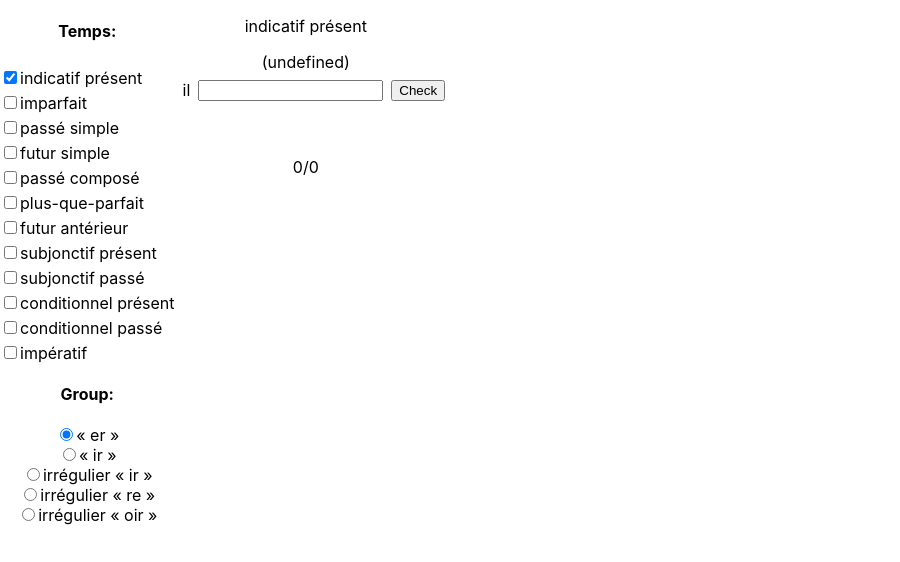
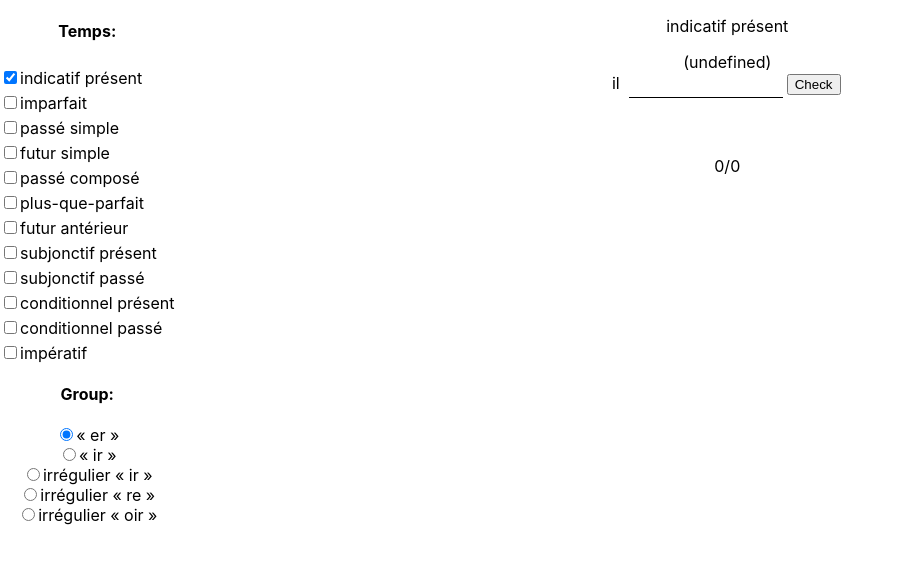
Before and after one commit to jacqlynb/conjugaison, a React (Create React App) app in the folder client/: page / in a window 1280 px wide. Shown: the top 562 px of the page, without its empty margins (0-900 px from the left). Built offline with nearby package versions, Linux system fonts and the light colour scheme; no server answers.

Commit message:
add styles for conjugation form validation errors

```diff
--- /dev/null
+++ b/client/src/pages/FlashCard/FlashCard.css
@@ -0,0 +1,18 @@
+.flashcard-container {
+    width: 50%;
+    margin: 0 auto;
+}
+
+.flashcard {
+    display: flex;
+    flex-direction: column;
+}
+
+.conjugation-input {
+    width: 150px;
+}
+
+.correct-response {
+  margin-top: 20px;
+  white-space: pre;
+}
--- a/client/src/pages/FlashCard/FlashCard.js
+++ b/client/src/pages/FlashCard/FlashCard.js
@@ -1,5 +1,6 @@
 import React from 'react';
 import {Prompt, ConjugationForm} from './components'
+import './FlashCard.css'
 
 export function FlashCard(props) {
     const correctResponse = (
@@ -16,16 +17,20 @@ export function FlashCard(props) {
     );
 
     return (
+        <div className="flashcard-container">
             <div className="flashcard">
               <Prompt currentTense={props.currentTense}
                       infinitive={props.infinitive} />
               <ConjugationForm onSubmit={props.onSubmit}
                                pronoun={props.pronoun}
                                onChange={props.onChange}
-                           value={props.userConjugation}
-                           classNameProp={props.conjugationValidation} />
+                               value={props.value}
+                               correct={props.correct}
+                            />
+            </div>
             {correctResponse}
             {tally}
         </div>
+
     );
 }
--- a/client/src/pages/FlashCard/components/ConjugationForm/ConjugationForm.css
+++ b/client/src/pages/FlashCard/components/ConjugationForm/ConjugationForm.css
@@ -1,17 +1,38 @@
 
-.conjugation-prompt {
-  display: flex;
-  justify-content: space-between;
-  width: 100%;
-  margin: .5rem;
+.conjugation-label {
+  margin-right: 7px;
 }
 
-.correct {
-    width: 150px;
-    background-color: rgb(150, 253, 150);
-  }
+.conjugation-form {
+  margin: 0 auto;
+  display: inline-block;
+}
 
-.incorrect {
+.conjugation-form > input {
+  margin: 2px;
+}
+
+.conjugation-input {
+  outline: none;
   width: 150px;
-  background-color: rgb(255, 116, 116);
+  border-top: none;
+  border-left: none;
+  border-right: none;
+  padding-bottom: 5px;
 }
+
+.conjugation-input--pending {
+  border-bottom: 1px solid black;
+}
+
+.conjugation-input--pending:focus {
+  border-bottom: 2px solid black;
+}
+
+.conjugation-input--correct {
+  border-bottom: 2px solid rgb(113, 241, 109);
+}
+
+.conjugation-input--incorrect {
+  border-bottom: 2px solid red;
+}
--- a/client/src/pages/FlashCard/components/ConjugationForm/ConjugationForm.js
+++ b/client/src/pages/FlashCard/components/ConjugationForm/ConjugationForm.js
@@ -1,19 +1,25 @@
 import React from 'react';
+import classNames from 'classnames';
 import './ConjugationForm.css';
 
 export function ConjugationForm(props) {
+  console.log('correct', props.correct);
+
   return (
-        <form onSubmit={props.onSubmit}>
-        <div className="conjugation-prompt">
+      <form onSubmit={props.onSubmit} className="conjugation-form">
         <label className="conjugation-label">{props.pronoun}</label>
         <input
-            type="text" name="conjugation"
+          type="text"
+          name="conjugation"
+          className={classNames({
+            'conjugation-input': true,
+            'conjugation-input--pending': props.correct == null,
+            'conjugation-input--correct': props.correct,
+            'conjugation-input--incorrect': props.correct != null && !props.correct,
+          })}
           onChange={props.onChange}
-            value={props.value}
-            className={props.classNameProp}
-          />
+          value={props.value} />
         <input className="conjugation-submit" type="submit" value="Check" />
-        </div>
     </form>
   );
 }
```
Lines whose indentation alone changed are shown as unchanged.
